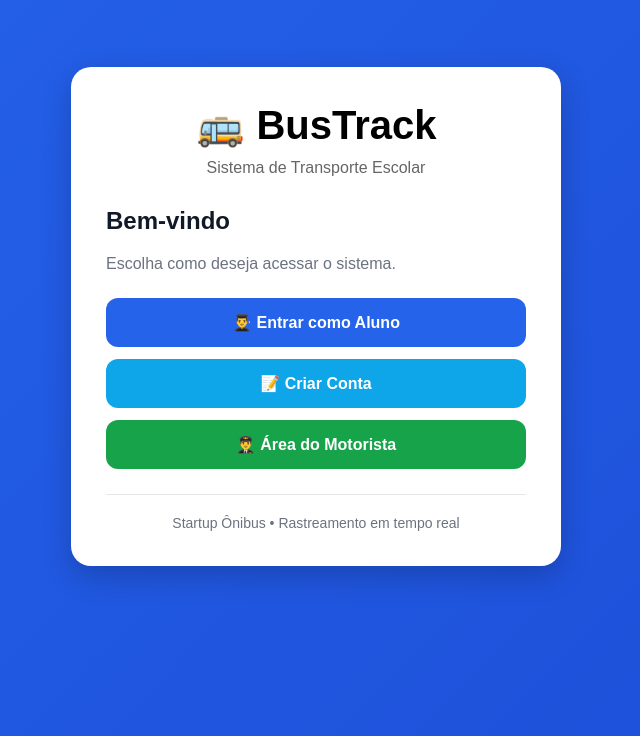
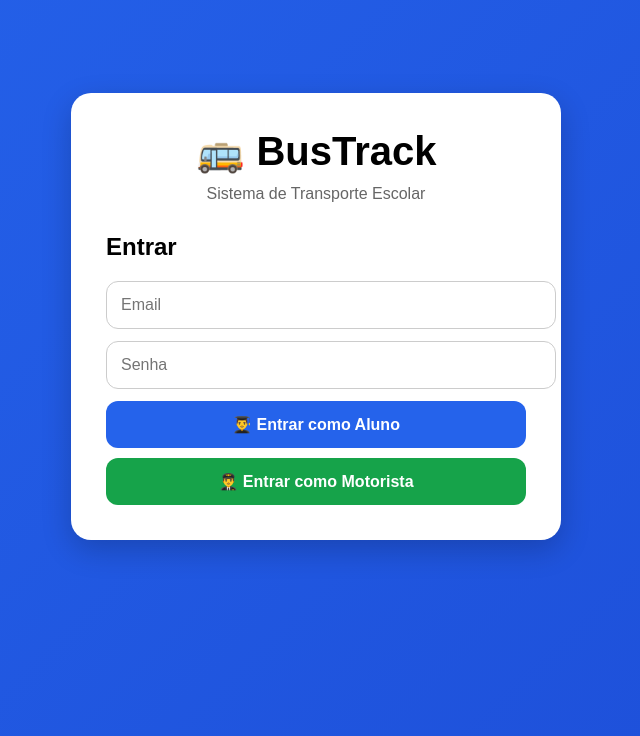
Before and after one commit to alvaro-73/onibus-startup, a Next.js app in the folder frontend/: page / in a window 1280 px wide. Shown: the part 104-840 px from the top of the page, without its empty margins (324-964 px from the left). Built offline with nearby package versions, Linux system fonts and the light colour scheme.

Commit message:
login senha

```diff
--- a/frontend/app/page.tsx
+++ b/frontend/app/page.tsx
@@ -1,8 +1,35 @@
 "use client";
 
-import Link from "next/link";
+import { useState } from "react";
+import { useRouter } from "next/navigation";
+
+import { signInWithEmailAndPassword } from "firebase/auth";
+import { auth } from "./firebase";
 
 export default function Login() {
+  const router = useRouter();
+
+  const [email, setEmail] = useState("");
+  const [senha, setSenha] = useState("");
+  const [erro, setErro] = useState("");
+
+  async function entrar(tipo: "aluno" | "motorista") {
+    try {
+      setErro("");
+
+      await signInWithEmailAndPassword(auth, email, senha);
+
+      // depois do login, manda para a área certa
+      if (tipo === "aluno") {
+        router.push("/aluno");
+      } else {
+        router.push("/motorista");
+      }
+    } catch (err) {
+      setErro("Email ou senha inválidos");
+    }
+  }
+
   return (
     <div
       style={{
@@ -25,113 +52,89 @@ export default function Login() {
         }}
       >
         <div style={{ textAlign: "center" }}>
-          <h1
-            style={{
-              margin: 0,
-              fontSize: 40,
-            }}
-          >
-            🚌 BusTrack
-          </h1>
+          <h1 style={{ margin: 0, fontSize: 40 }}>🚌 BusTrack</h1>
 
-          <p
-            style={{
-              color: "#666",
-              marginTop: 10,
-              marginBottom: 30,
-            }}
-          >
+          <p style={{ color: "#666", marginTop: 10, marginBottom: 30 }}>
             Sistema de Transporte Escolar
           </p>
         </div>
 
-        <h2
-          style={{
-            marginBottom: 20,
-            color: "#111827",
-          }}
-        >
-          Bem-vindo
-        </h2>
+        <h2 style={{ marginBottom: 20 }}>Entrar</h2>
 
-        <p
-          style={{
-            color: "#6b7280",
-            marginBottom: 25,
-          }}
-        >
-          Escolha como deseja acessar o sistema.
+        {/* EMAIL */}
+        <input
+          type="email"
+          placeholder="Email"
+          value={email}
+          onChange={(e) => setEmail(e.target.value)}
+          style={inputStyle}
+        />
+
+        {/* SENHA */}
+        <input
+          type="password"
+          placeholder="Senha"
+          value={senha}
+          onChange={(e) => setSenha(e.target.value)}
+          style={inputStyle}
+        />
+
+        {/* ERRO */}
+        {erro && (
+          <p style={{ color: "red", marginBottom: 10 }}>
+            {erro}
           </p>
+        )}
 
-        <Link href="/aluno">
+        {/* BOTÕES DE LOGIN */}
         <button
-            style={{
-              width: "100%",
-              padding: 15,
-              marginBottom: 12,
-              border: "none",
-              borderRadius: 12,
-              background: "#2563eb",
-              color: "white",
-              fontSize: 16,
-              fontWeight: "bold",
-              cursor: "pointer",
-            }}
+          onClick={() => entrar("aluno")}
+          style={botaoAzul}
         >
           👨‍🎓 Entrar como Aluno
         </button>
-        </Link>
 
-        <Link href="/cadastro">
         <button
-            style={{
-              width: "100%",
-              padding: 15,
-              marginBottom: 12,
-              border: "none",
-              borderRadius: 12,
-              background: "#0ea5e9",
-              color: "white",
-              fontSize: 16,
-              fontWeight: "bold",
-              cursor: "pointer",
-            }}
+          onClick={() => entrar("motorista")}
+          style={botaoVerde}
         >
-            📝 Criar Conta
+          👨‍✈️ Entrar como Motorista
         </button>
-        </Link>
-
-        <Link href="/motorista">
-          <button
-            style={{
-              width: "100%",
-              padding: 15,
-              border: "none",
-              borderRadius: 12,
-              background: "#16a34a",
-              color: "white",
-              fontSize: 16,
-              fontWeight: "bold",
-              cursor: "pointer",
-            }}
-          >
-            👨‍✈️ Área do Motorista
-          </button>
-        </Link>
-
-        <div
-          style={{
-            marginTop: 25,
-            paddingTop: 20,
-            borderTop: "1px solid #e5e7eb",
-            textAlign: "center",
-            color: "#6b7280",
-            fontSize: 14,
-          }}
-        >
-          Startup Ônibus • Rastreamento em tempo real
-        </div>
       </div>
     </div>
   );
 }
+
+const inputStyle = {
+  width: "100%",
+  padding: 14,
+  marginBottom: 12,
+  borderRadius: 12,
+  border: "1px solid #ccc",
+  fontSize: 16,
+};
+
+const botaoAzul = {
+  width: "100%",
+  padding: 14,
+  background: "#2563eb",
+  color: "white",
+  border: "none",
+  borderRadius: 12,
+  fontSize: 16,
+  fontWeight: "bold",
+  cursor: "pointer",
+  marginBottom: 10,
+};
+
+const botaoVerde = {
+  width: "100%",
+  padding: 14,
+  background: "#16a34a",
+  color: "white",
+  border: "none",
+  borderRadius: 12,
+  fontSize: 16,
+  fontWeight: "bold",
+  cursor: "pointer",
+};
```
Lines whose indentation alone changed are shown as unchanged.
